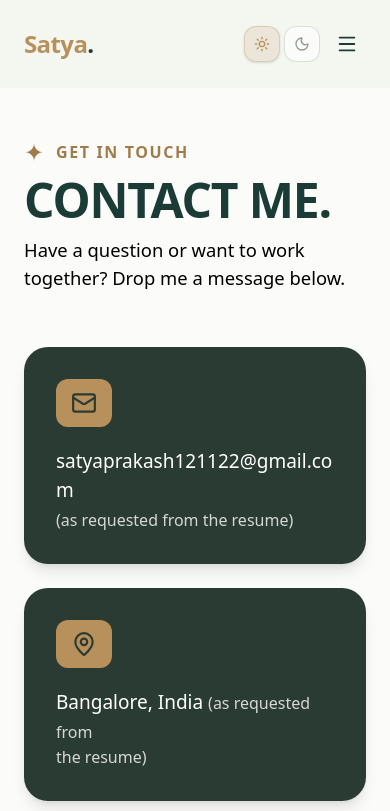
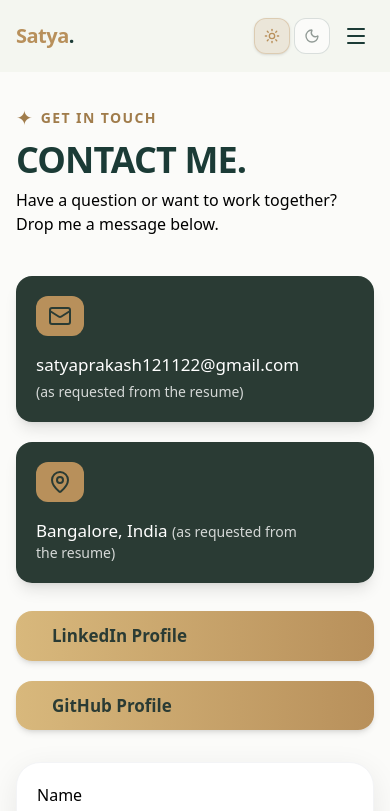
Before and after one commit to Satya889900/potfolie-frountend, a Next.js app: page /contact in a window 390 px wide. Shown: the top 811 px of the page. Built offline with nearby package versions, Linux system fonts and the light colour scheme.

Commit message:
Responsive

```diff
--- a/src/app/experience/page.tsx
+++ b/src/app/experience/page.tsx
@@ -84,17 +84,17 @@ export default function ExperienceTimeline() {
         <rect width="100%" height="100%" fill="url(#netGrid)" />
       </svg>
 
-      <div className="relative z-10 flex-1 flex flex-col py-16 px-6 md:px-10 xl:px-16">
+      <div className="relative z-10 flex-1 flex flex-col py-10 sm:py-16 px-3 sm:px-6 md:px-10 xl:px-16 w-full max-w-full overflow-hidden">
         <div className="max-w-4xl mx-auto w-full">
           {/* Header */}
-          <div className="mb-16 ml-4 md:ml-10">
+          <div className="mb-10 sm:mb-16 ml-1 sm:ml-4 md:ml-10">
             <div className="flex items-center gap-2 mb-2">
               <span className="w-1.5 h-1.5 rounded-full bg-[#a07c4b]" />
-              <span className="text-[11px] sm:text-[13px] font-extrabold tracking-[0.25em] text-[#a07c4b] uppercase">
+              <span className="text-[10px] sm:text-[13px] font-extrabold tracking-[0.25em] text-[#a07c4b] uppercase">
                 MY CAREER PATH
               </span>
             </div>
-            <h1 className="text-4xl sm:text-5xl md:text-6xl lg:text-[4rem] font-black tracking-tight text-[#1b3b36] dark:text-[#e8efe2]">
+            <h1 className="text-3xl min-[400px]:text-4xl sm:text-5xl md:text-6xl lg:text-[4rem] font-black tracking-tight text-[#1b3b36] dark:text-[#e8efe2] break-words">
               WORK EXPERIENCE.
             </h1>
           </div>
@@ -105,10 +105,10 @@ export default function ExperienceTimeline() {
             initial="hidden"
             whileInView="show"
             viewport={{ once: true, amount: 0.1 }}
-            className="relative border-l-2 border-[#c4a572]/30 ml-4 md:ml-10 space-y-12 py-2"
+            className="relative border-l-2 border-[#c4a572]/30 ml-2 sm:ml-4 md:ml-10 space-y-10 sm:space-y-12 py-2"
           >
             {experiences.map((item, index) => (
-              <motion.div key={index} variants={itemVariants} className="relative pl-6 sm:pl-8 md:pl-12">
+              <motion.div key={index} variants={itemVariants} className="relative pl-4 sm:pl-8 md:pl-12 w-full">
                 {/* Timeline node */}
                 <div className="absolute -left-[9px] top-6 w-4 h-4 rounded-full bg-[#f4f6f0] dark:bg-[#0c1310] border-4 border-[#b8905b] shadow-[0_0_10px_rgba(184,144,91,0.5)] z-10" />
 
@@ -116,10 +116,10 @@ export default function ExperienceTimeline() {
                 <motion.div
                   whileHover={{ y: -3 }}
                   style={{ willChange: "transform" }}
-                  className="p-5 sm:p-6 md:p-8 rounded-2xl sm:rounded-[2rem] border backdrop-blur-sm
+                  className="p-4 sm:p-6 md:p-8 rounded-2xl sm:rounded-[2rem] border backdrop-blur-sm
                     bg-white/80 border-[#c4a572]/20 hover:bg-white hover:shadow-xl hover:shadow-[#c4a572]/10
                     dark:bg-white/[0.04] dark:border-white/[0.08] dark:hover:bg-white/[0.07]
-                    transition-all duration-300 relative overflow-hidden group"
+                    transition-all duration-300 relative overflow-hidden group w-full"
                 >
                   <div className="absolute top-0 right-0 w-32 h-32 bg-[#b8905b]/5 rounded-full blur-3xl -translate-y-1/2 translate-x-1/2 opacity-0 group-hover:opacity-100 transition-opacity duration-500" />
 
--- a/src/components/common/Navbar.tsx
+++ b/src/components/common/Navbar.tsx
@@ -46,16 +46,16 @@ export default function Navbar() {
   return (
     <header
       className={`
-        sticky top-0 z-50 w-full h-[88px] flex items-center bg-[#f4f6f0] dark:bg-[#0f1714]
+        sticky top-0 z-50 w-full h-[72px] sm:h-[88px] flex items-center bg-[#f4f6f0] dark:bg-[#0f1714]
         transition-all duration-300 ease-out
         ${scrolled ? "shadow-md" : ""}
       `}
     >
-      <div className="mx-auto flex w-full max-w-[1400px] items-center justify-between px-6 md:px-10 xl:px-16">
+      <div className="mx-auto flex w-full max-w-[1400px] items-center justify-between px-4 sm:px-6 md:px-10 xl:px-16">
         {/* ── logo ─────────────────────────────────── */}
         <Link
           href="/"
-          className="group relative text-2xl font-black tracking-tight select-none"
+          className="group relative text-xl sm:text-2xl font-black tracking-tight select-none"
         >
           <span className="text-[#b8905b]">
             Satya
@@ -123,16 +123,16 @@ export default function Navbar() {
         </nav>
 
         {/* ── right actions ────────────────────────── */}
-        <div className="flex items-center gap-2">
+        <div className="flex items-center gap-2 sm:gap-3">
           <ThemeToggle />
 
           {/* hamburger */}
           <button
             onClick={() => setOpen(true)}
-            className="relative rounded-lg p-2 transition-colors md:hidden text-[#1b3b36] dark:text-[#e8efe2]"
+            className="relative rounded-lg p-1.5 sm:p-2 transition-colors md:hidden text-[#1b3b36] dark:text-[#e8efe2]"
             aria-label="Open menu"
           >
-            <Menu size={22} />
+            <Menu size={24} />
           </button>
         </div>
       </div>
@@ -159,7 +159,7 @@ export default function Navbar() {
               initial="hidden"
               animate="visible"
               exit="exit"
-              className={`fixed right-0 top-0 z-50 flex h-full w-72 flex-col
+              className={`fixed right-0 top-0 z-50 flex h-full w-[80vw] max-w-sm sm:w-72 flex-col
                          bg-[#f4f6f0]/95 dark:bg-[#0f1714]/95 backdrop-blur-2xl
                          border-l border-[#1b3b36]/10 dark:border-white/10
                          shadow-2xl shadow-[#1b3b36]/20 dark:shadow-black/40 md:hidden`}
--- a/src/components/contact/ContactForm.tsx
+++ b/src/components/contact/ContactForm.tsx
@@ -95,40 +95,40 @@ export default function ContactForm() {
         </svg>
       </div>
 
-      <div className="relative z-10 flex-1 flex flex-col pt-12 pb-24 px-6 md:px-12 xl:px-16 max-w-7xl xl:max-w-[1400px] mx-auto w-full">
+      <div className="relative z-10 flex-1 flex flex-col pt-8 sm:pt-12 pb-16 sm:pb-24 px-4 sm:px-6 md:px-12 xl:px-16 max-w-7xl xl:max-w-[1400px] mx-auto w-full">
         {/* Header */}
-        <div className="mb-14 text-left">
-          <div className="flex items-center gap-3 mb-2">
-            <span className="text-2xl text-[#a07c4b]">✦</span>
-            <span className="text-base font-semibold tracking-widest text-[#a07c4b] uppercase">
+        <div className="mb-10 sm:mb-14 text-left">
+          <div className="flex items-center gap-2 sm:gap-3 mb-2">
+            <span className="text-xl sm:text-2xl text-[#a07c4b]">✦</span>
+            <span className="text-sm sm:text-base font-semibold tracking-widest text-[#a07c4b] uppercase">
               GET IN TOUCH
             </span>
           </div>
-          <h1 className="text-5xl lg:text-[4.2rem] font-bold text-[#1b3b36] dark:text-[#e8efe2] uppercase tracking-tight">
+          <h1 className="text-4xl sm:text-5xl lg:text-[4.2rem] font-bold text-[#1b3b36] dark:text-[#e8efe2] uppercase tracking-tight">
             CONTACT ME.
           </h1>
-          <p className="mt-3 text-[1.15rem] lg:text-[1.3rem] text-black dark:text-[#e8efe2]/80 font-medium">
+          <p className="mt-2 sm:mt-3 text-[1rem] sm:text-[1.15rem] lg:text-[1.3rem] text-black dark:text-[#e8efe2]/80 font-medium">
             Have a question or want to work together? Drop me a message below.
           </p>
         </div>
 
-        <div className="grid grid-cols-1 lg:grid-cols-[1fr_1.1fr] gap-12 lg:gap-20 items-start">
+        <div className="grid grid-cols-1 lg:grid-cols-[1fr_1.1fr] gap-8 sm:gap-12 lg:gap-20 items-start">
 
           {/* Left Column - Contact Info Cards */}
-          <div className="flex flex-col gap-6">
+          <div className="flex flex-col gap-5 sm:gap-6">
             {/* Email Card */}
             <motion.div
               initial={{ opacity: 0, x: -20 }}
               animate={{ opacity: 1, x: 0 }}
               transition={{ delay: 0.1 }}
-              className="bg-[#2a3b34] dark:bg-[#1a2823] p-8 lg:p-10 rounded-[1.5rem] shadow-lg flex flex-col gap-4"
+              className="bg-[#2a3b34] dark:bg-[#1a2823] p-5 sm:p-8 lg:p-10 rounded-2xl sm:rounded-[1.5rem] shadow-lg flex flex-col gap-3 sm:gap-4"
             >
-              <div className="bg-[#b8905b] w-14 h-12 rounded-xl flex items-center justify-center text-[#2a3b34] mb-1">
-                <Mail size={26} />
+              <div className="bg-[#b8905b] w-12 sm:w-14 h-10 sm:h-12 rounded-xl flex items-center justify-center text-[#2a3b34] mb-1">
+                <Mail size={24} className="sm:w-[26px] sm:h-[26px]" />
               </div>
               <div className="flex flex-col text-white font-medium">
-                <span className="text-[19px] lg:text-[21px] break-all">satyaprakash121122@gmail.com</span>
-                <span className="text-base lg:text-[17px] opacity-80 mt-1">(as requested from the resume) </span>
+                <span className="text-[17px] sm:text-[19px] lg:text-[21px] break-all">satyaprakash121122@gmail.com</span>
+                <span className="text-sm sm:text-base lg:text-[17px] opacity-80 mt-1">(as requested from the resume) </span>
               </div>
             </motion.div>
 
@@ -137,14 +137,14 @@ export default function ContactForm() {
               initial={{ opacity: 0, x: -20 }}
               animate={{ opacity: 1, x: 0 }}
               transition={{ delay: 0.2 }}
-              className="bg-[#2a3b34] dark:bg-[#1a2823] p-8 lg:p-10 rounded-[1.5rem] shadow-lg flex flex-col gap-4"
+              className="bg-[#2a3b34] dark:bg-[#1a2823] p-5 sm:p-8 lg:p-10 rounded-2xl sm:rounded-[1.5rem] shadow-lg flex flex-col gap-3 sm:gap-4"
             >
-              <div className="bg-[#b8905b] w-14 h-12 rounded-xl flex items-center justify-center text-[#2a3b34] mb-1">
-                <MapPin size={26} />
+              <div className="bg-[#b8905b] w-12 sm:w-14 h-10 sm:h-12 rounded-xl flex items-center justify-center text-[#2a3b34] mb-1">
+                <MapPin size={24} className="sm:w-[26px] sm:h-[26px]" />
               </div>
               <div className="flex flex-col text-white font-medium">
-                <span className="text-[19px] lg:text-[21px]">Bangalore, India <span className="text-base lg:text-[17px] font-normal opacity-80">(as requested from</span></span>
-                <span className="text-base lg:text-[17px] opacity-80">the resume)  </span>
+                <span className="text-[17px] sm:text-[19px] lg:text-[21px]">Bangalore, India <span className="text-sm sm:text-base lg:text-[17px] font-normal opacity-80">(as requested from</span></span>
+                <span className="text-sm sm:text-base lg:text-[17px] opacity-80">the resume)  </span>
               </div>
             </motion.div>
 
@@ -156,12 +156,12 @@ export default function ContactForm() {
               initial={{ opacity: 0, x: -20 }}
               animate={{ opacity: 1, x: 0 }}
               transition={{ delay: 0.3 }}
-              className="w-full mt-3"
+              className="w-full mt-2 sm:mt-3"
             >
               <div style={{ background: "linear-gradient(90deg, #d8b87c 0%, #b8905b 100%)" }}
-                   className="py-4 lg:py-5 px-8 rounded-2xl flex items-center gap-6 shadow-md text-[#2a3b34] font-bold">
-                <span className="text-lg lg:text-[20px]"> </span>
-                <span className="text-[19px] lg:text-[22px]">LinkedIn Profile</span>
+                   className="py-3 sm:py-4 lg:py-5 px-5 sm:px-8 rounded-2xl flex items-center gap-4 sm:gap-6 shadow-md text-[#2a3b34] font-bold">
+                <span className="text-base sm:text-lg lg:text-[20px]"> </span>
+                <span className="text-[17px] sm:text-[19px] lg:text-[22px]">LinkedIn Profile</span>
               </div>
             </motion.a>
 
@@ -176,9 +176,9 @@ export default function ContactForm() {
               className="w-full"
             >
               <div style={{ background: "linear-gradient(90deg, #d8b87c 0%, #b8905b 100%)" }}
-                   className="py-4 lg:py-5 px-8 rounded-2xl flex items-center gap-6 shadow-md text-[#2a3b34] font-bold">
-                <span className="text-lg lg:text-[20px]"> </span>
-                <span className="text-[19px] lg:text-[22px]">GitHub Profile</span>
+                   className="py-3 sm:py-4 lg:py-5 px-5 sm:px-8 rounded-2xl flex items-center gap-4 sm:gap-6 shadow-md text-[#2a3b34] font-bold">
+                <span className="text-base sm:text-lg lg:text-[20px]"> </span>
+                <span className="text-[17px] sm:text-[19px] lg:text-[22px]">GitHub Profile</span>
               </div>
             </motion.a>
           </div>
@@ -188,9 +188,9 @@ export default function ContactForm() {
             initial={{ opacity: 0, y: 20 }}
             animate={{ opacity: 1, y: 0 }}
             transition={{ delay: 0.2 }}
-            className="p-8 lg:p-12 xl:p-14 rounded-[2rem] bg-white dark:bg-[#1a2823]/80 shadow-[0_8px_30px_rgb(0,0,0,0.08)] dark:shadow-none border border-gray-100 dark:border-white/5"
+            className="p-5 sm:p-8 lg:p-12 xl:p-14 rounded-3xl sm:rounded-[2rem] bg-white dark:bg-[#1a2823]/80 shadow-[0_8px_30px_rgb(0,0,0,0.08)] dark:shadow-none border border-gray-100 dark:border-white/5"
           >
-            <form onSubmit={handleSubmit(onSubmit)} className="space-y-7 lg:space-y-8">
+            <form onSubmit={handleSubmit(onSubmit)} className="space-y-5 sm:space-y-7 lg:space-y-8">
               {/* Name */}
               <div>
                 <label className="block text-[16px] lg:text-[18px] font-medium text-black dark:text-white mb-3">
--- a/src/components/home/CTA.tsx
+++ b/src/components/home/CTA.tsx
@@ -9,7 +9,7 @@ import { cloudinaryLoader } from "../../lib/cloudinary";
 export default function CTA() {
   return (
     <section className="py-20 relative overflow-hidden bg-gradient-to-b from-[#f4f6f0] from-50% to-[#1a3023] to-50% dark:from-[#0f1714] dark:to-[#0a1511] transition-colors duration-500">
-      <div className="max-w-7xl mx-auto px-6 relative z-10">
+      <div className="max-w-7xl mx-auto px-3 sm:px-6 relative z-10">
         <motion.div
           initial={{ opacity: 0, y: 48 }}
           whileInView={{ opacity: 1, y: 0 }}
@@ -38,7 +38,7 @@ export default function CTA() {
             </div>
 
             {/* Content layer */}
-            <div className="relative z-10 px-8 py-10 md:px-14 md:py-12 overflow-hidden">
+            <div className="relative z-10 px-5 sm:px-8 py-8 sm:py-10 md:px-14 md:py-12 overflow-hidden">
               <div className="relative flex flex-col md:flex-row items-center justify-between gap-8 min-h-[280px]">
 
                 {/* Left: text */}
@@ -48,7 +48,7 @@ export default function CTA() {
                     whileInView={{ opacity: 1, y: 0 }}
                     viewport={{ once: true }}
                     transition={{ delay: 0.1 }}
-                    className="inline-flex items-center gap-2 mb-4 text-[9px] uppercase tracking-[0.28em] font-bold text-[#c4a572]"
+                    className="inline-flex items-center gap-1.5 sm:gap-2 mb-4 text-[8px] sm:text-[9px] uppercase tracking-[0.2em] sm:tracking-[0.28em] font-bold text-[#c4a572]"
                   >
                     <span className="w-1.5 h-1.5 rounded-full bg-[#c4a572] animate-pulse" />
                     Available for new Developer
@@ -59,7 +59,7 @@ export default function CTA() {
                     whileInView={{ opacity: 1, y: 0 }}
                     viewport={{ once: true }}
                     transition={{ delay: 0.15, duration: 0.7 }}
-                    className="text-[30px] lg:text-[38px] font-black tracking-tight leading-tight mb-3 text-[#e8efe2]"
+                    className="text-[26px] min-[400px]:text-[30px] lg:text-[38px] font-black tracking-tight leading-tight mb-3 text-[#e8efe2] break-words"
                   >
                     Let&apos;s Build{" "}
                     <span className="font-serif italic bg-gradient-to-r from-[#e8c97a] via-[#c4a572] to-[#b8905b] bg-clip-text text-transparent">
--- a/src/components/home/Hero.tsx
+++ b/src/components/home/Hero.tsx
@@ -114,7 +114,7 @@ export default function Hero() {
       <div className="relative z-10 flex flex-col w-full">
 
         {/* Three-column layout */}
-        <div className="flex flex-row items-center justify-between px-2 sm:px-4 md:px-10 xl:px-20 pt-8 pb-12 w-full max-w-full 2xl:max-w-[1900px] mx-auto gap-2 md:gap-4">
+        <div className="flex flex-row items-center justify-between px-2 sm:px-4 md:px-10 xl:px-20 pt-8 pb-12 w-full max-w-full 2xl:max-w-[1900px] mx-auto md:gap-4">
 
           {/* ════════════════════════════════════
               LEFT — Frontend
@@ -125,7 +125,7 @@ export default function Hero() {
             transition={{ duration: 0.9, ease: "easeOut" }}
             onMouseEnter={() => setHoverSide("left")}
             onMouseLeave={() => setHoverSide(null)}
-            className={`flex flex-col w-[33%] lg:w-[25%] xl:w-[25%] max-w-[500px] pointer-events-auto items-start text-left transition-all duration-700 ${
+            className={`flex flex-col w-[29%] lg:w-[25%] xl:w-[25%] max-w-[500px] pointer-events-auto items-start text-left transition-all duration-700 ${
               hoverSide === "right" ? "opacity-15 scale-85" : "opacity-100 scale-100"
             }`}
           >
@@ -189,7 +189,7 @@ export default function Hero() {
             initial={{ opacity: 0, scale: 0.95, y: 20 }}
             animate={{ opacity: 1, scale: 1, y: 0 }}
             transition={{ duration: 1, ease: [0.22, 1, 0.36, 1], delay: 0.2 }}
-            className="relative flex-shrink-0 z-20 w-[34%] lg:w-[50%] xl:w-[50%] max-w-[900px] flex flex-col items-center"
+            className="relative flex-shrink-0 z-20 w-[38%] lg:w-[46%] xl:w-[46%] max-w-[900px] flex flex-col items-center"
           >
             {/* Tabs floating above */}
             <div className="flex justify-center gap-1 md:gap-3 mb-2 md:mb-4 w-full relative z-30">
@@ -233,7 +233,7 @@ export default function Hero() {
             transition={{ duration: 0.9, ease: "easeOut" }}
             onMouseEnter={() => setHoverSide("right")}
             onMouseLeave={() => setHoverSide(null)}
-            className={`flex flex-col w-[33%] lg:w-[25%] xl:w-[25%] max-w-[500px] pointer-events-auto items-end md:items-start text-right md:text-left mt-0 transition-all duration-700 ${
+            className={`flex flex-col w-[29%] lg:w-[25%] xl:w-[25%] max-w-[500px] pointer-events-auto items-end md:items-start text-right md:text-left mt-0 transition-all duration-700 ${
               hoverSide === "left" ? "opacity-15 scale-85" : "opacity-100 scale-100"
             }`}
           >
--- a/src/components/project/ProjectCard.tsx
+++ b/src/components/project/ProjectCard.tsx
@@ -29,7 +29,7 @@ export default function ProjectCard({ project }: { project: Project }) {
       ref={cardRef}
       onMouseMove={handleMouseMove}
       onMouseLeave={handleMouseLeave}
-      className="group relative border border-[#1b3b36]/10 rounded-3xl p-5 bg-[#e5e8df] dark:bg-[#1c3327] hover:shadow-lg hover:shadow-[#1b3b36]/10 transition-all duration-300 overflow-hidden flex flex-col sm:flex-row gap-5"
+      className="group relative border border-[#1b3b36]/10 rounded-3xl p-4 sm:p-5 bg-[#e5e8df] dark:bg-[#1c3327] hover:shadow-lg hover:shadow-[#1b3b36]/10 transition-all duration-300 overflow-hidden flex flex-col sm:flex-row gap-4 sm:gap-5"
     >
       {/* Mouse spotlight glow */}
       <div
@@ -58,11 +58,11 @@ export default function ProjectCard({ project }: { project: Project }) {
 
       {/* Content Container */}
       <div className="relative z-10 flex flex-col justify-center py-1 flex-1">
-        <h2 className="text-[18px] font-black text-[#1c3327] dark:text-[#e8efe2] group-hover:text-[#b8905b] transition-colors duration-200 leading-snug">
+        <h2 className="text-base sm:text-[18px] font-black text-[#1c3327] dark:text-[#e8efe2] group-hover:text-[#b8905b] transition-colors duration-200 leading-snug">
           {project.title}
         </h2>
 
-        <p className="mt-2 text-[13px] font-semibold leading-relaxed text-[#2a4332] dark:text-[#e8efe2]/70 line-clamp-3">
+        <p className="mt-1 sm:mt-2 text-xs sm:text-[13px] font-semibold leading-relaxed text-[#2a4332] dark:text-[#e8efe2]/70 line-clamp-3">
           {project.description}
         </p>
 
--- a/src/components/project/ProjectGrid.tsx
+++ b/src/components/project/ProjectGrid.tsx
@@ -39,19 +39,19 @@ export default function ProjectGrid({ projects }: ProjectGridProps) {
       {/* ── Shared resume-style background (network canvas + stars) ── */}
       <PageBackground />
 
-      <div className="relative z-10 flex-1 flex flex-col min-h-screen py-16 px-6 md:px-10 xl:px-16">
+      <div className="relative z-10 flex-1 flex flex-col min-h-screen py-12 sm:py-16 px-4 sm:px-6 md:px-10 xl:px-16">
         <div className="max-w-6xl mx-auto w-full">
 
           {/* Header */}
-          <div className="mb-12 ml-2">
+          <div className="mb-8 sm:mb-12 ml-1 sm:ml-2">
             <motion.div
               initial={{ opacity: 0, y: 10 }}
               whileInView={{ opacity: 1, y: 0 }}
               viewport={{ once: true }}
-              className="flex items-center gap-2 mb-2"
+              className="flex items-center gap-2 mb-1 sm:mb-2"
             >
               <span className="w-1.5 h-1.5 rounded-full bg-[#a07c4b]"></span>
-              <span className="text-[11px] font-extrabold tracking-[0.25em] text-[#a07c4b] uppercase">
+              <span className="text-[10px] sm:text-[11px] font-extrabold tracking-[0.25em] text-[#a07c4b] uppercase">
                 MY PORTFOLIO
               </span>
             </motion.div>
@@ -60,7 +60,7 @@ export default function ProjectGrid({ projects }: ProjectGridProps) {
               whileInView={{ opacity: 1, y: 0 }}
               viewport={{ once: true }}
               transition={{ delay: 0.1 }}
-              className="text-4xl md:text-5xl lg:text-[3.2rem] font-black tracking-tight text-[#1b3b36] dark:text-[#e8efe2]"
+              className="text-4xl sm:text-4xl md:text-5xl lg:text-[3.2rem] font-black tracking-tight text-[#1b3b36] dark:text-[#e8efe2]"
             >
               PROJECTS.
             </motion.h1>
@@ -72,7 +72,7 @@ export default function ProjectGrid({ projects }: ProjectGridProps) {
             initial="hidden"
             whileInView="show"
             viewport={{ once: true }}
-            className="grid grid-cols-1 lg:grid-cols-2 gap-8"
+            className="grid grid-cols-1 md:grid-cols-2 gap-6 sm:gap-8"
           >
             {projects.map((project) => (
               <motion.div key={project.id} variants={itemVariants}>
```
Also changed, not shown: src/components/common/Footer.tsx (+9 -9 lines), src/components/resume/resumeview.tsx (+7 -7 lines).
